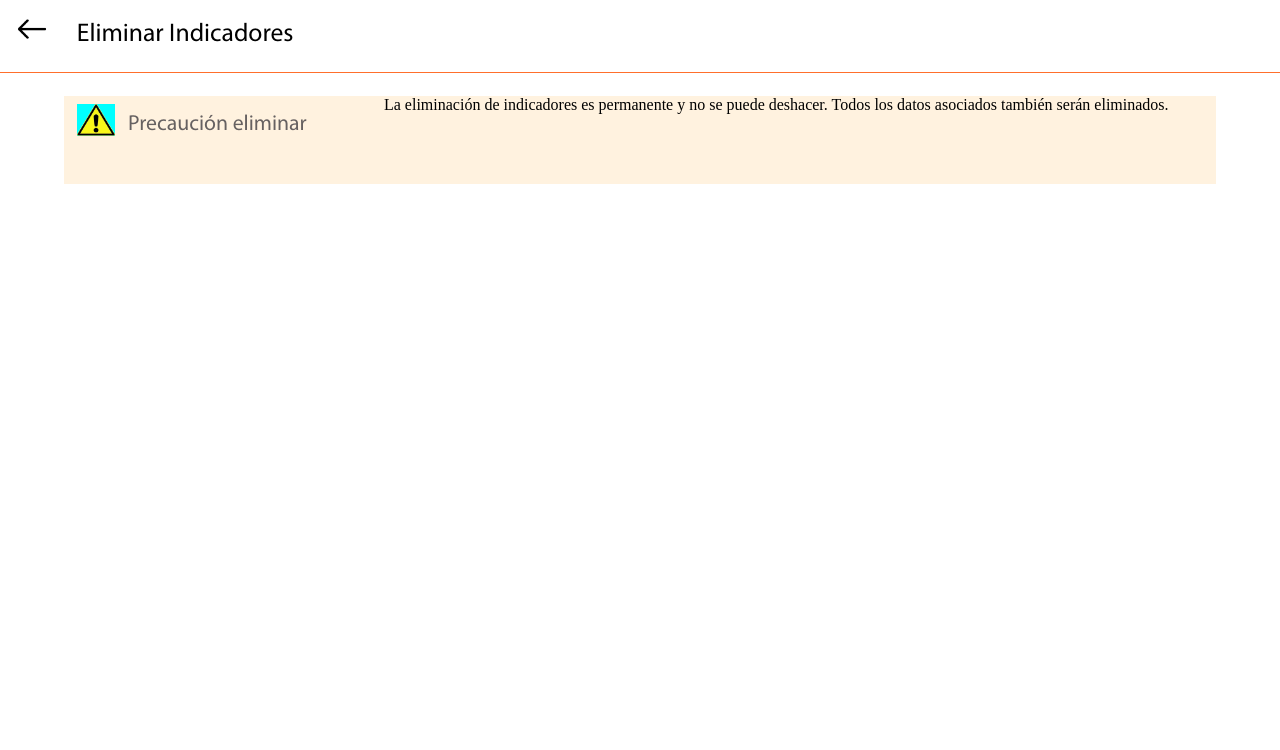
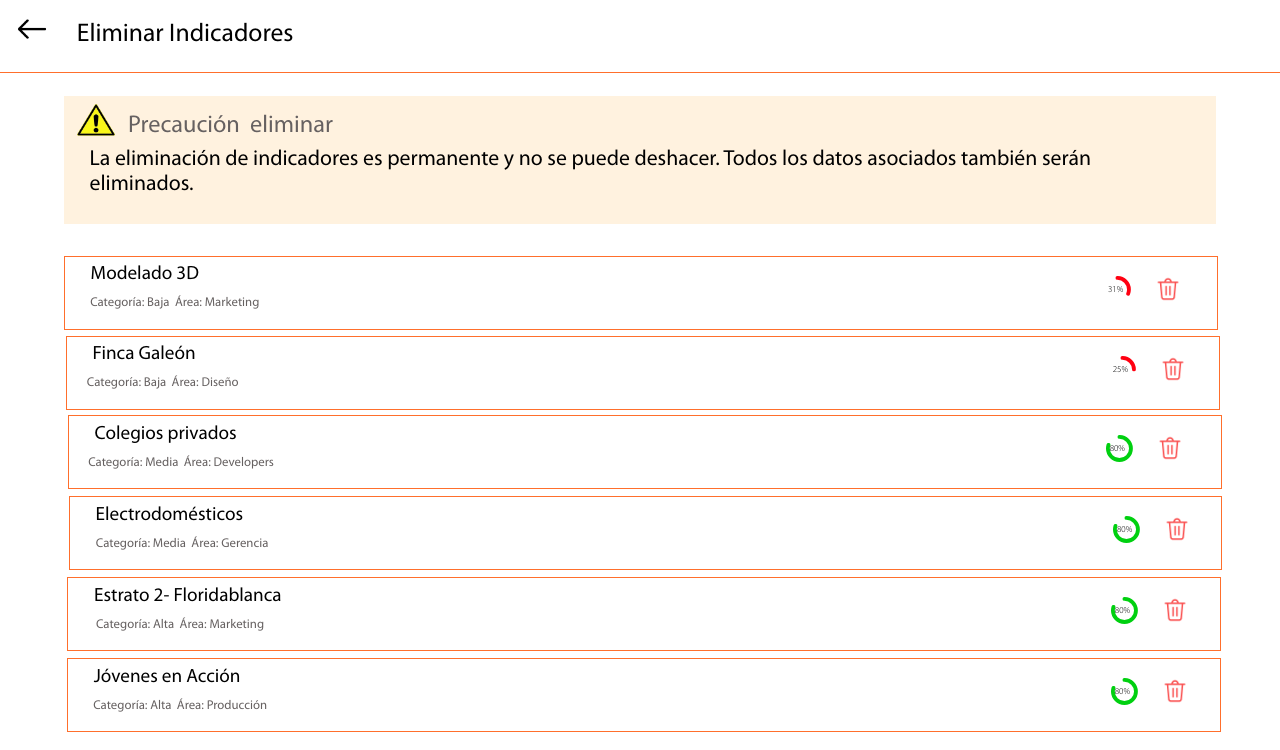
Before and after one commit to Sarasofia1214/Proyecto_HTML_S1_DiazSara-QuinonezSantiago, a plain HTML site: page index/index5.html in a window 1280 px wide. Drawn offline with Linux system fonts and the light colour scheme.

Commit message:
feat: :sparkles: Adding the eliminar index

```diff
--- a/index/index5.html
+++ b/index/index5.html
@@ -4,7 +4,7 @@
     <meta charset="UTF-8">
     <meta name="viewport" content="width=device-width, initial-scale=1.0">
     <title>Basura</title>
-    <link rel="stylesheet" href="../style/style5.css">
+    <link rel="stylesheet" href="../style/style6.css">
 
 </head>
 <body>
@@ -16,9 +16,75 @@
         <div class="danger_box">
             <img class="danger" src="../images/peligro-removebg-preview.png" alt="">
             <div class="danger_title">Precaución eliminar</div>
-            <div class="danger_text">La eliminación de indicadores es permanente y no se puede deshacer. Todos los datos asociados también serán eliminados.</div>
+            <div ><pre class="danger_text" >La eliminación de indicadores es permanente y no se puede deshacer. Todos los datos asociados también serán
+eliminados.</pre></div>
+        </div>
+        <div class="box1">
+            <div class="box1_title">Modelado 3D</div>
+            <div><pre class="box1_text">Categoría: Baja  Área: Marketing</pre></div>
+            <img class="basura" src="../images/trash.png" alt="">
+            <div class="porcentaje" style="--porcentaje: 31; --color:  rgb(255,0,17)">
+                <svg width="2.1vw" height="2.1vw">
+                    <circle r="0.9vw" cx="50%" cy="50%" pathlength="100"/>
+                </svg>
+                <span>31%</span>
+            </div>
         </div>
 
+        <div class="box2">
+            <div class="box2_title">Finca Galeón</div>
+            <div><pre class="box2_text">Categoría: Baja  Área: Diseño</pre></div>
+            <img class="basura1" src="../images/trash.png" alt="">
+            <div class="porcentaje" style="--porcentaje: 25; --color: rgb(255,0,17)">
+                <svg width="2.1vw" height="2.1vw">
+                    <circle r="0.9vw" cx="50%" cy="50%" pathlength="100"/>
+                </svg>
+                <span>25%</span>
+            </div>
+        </div>
+
+         <div class="box3">
+            <div class="box3_title">Colegios privados</div>
+            <div><pre class="box3_text">Categoría: Media  Área: Developers</pre></div>
+            <img class="basura2" src="../images/trash.png">
+            <div class="porcentaje" style="--porcentaje: 80; --color: rgb(0,208,16)">
+                <svg width="2.1vw" height="2.1vw">
+                    <circle r="0.9vw" cx="50%" cy="50%" pathlength="100"/>
+                </svg>
+                <span>80%</span>
+            </div>
+        <div class="box4">
+            <div class="box4_title">Electrodomésticos</div>
+            <div><pre class="box4_text">Categoría: Media  Área: Gerencia</pre></div>
+            <img class="basura3" src="../images/trash.png" alt="">
+            <div class="porcentaje" style="--porcentaje: 80; --color: rgb(0,208,16)">
+                <svg width="2.1vw" height="2.1vw">
+                    <circle r="0.9vw" cx="50%" cy="50%" pathlength="100"/>
+                </svg>
+                <span>80%</span>
+            </div>
+            <div class="box5">
+                <div class="box5_title">Estrato 2- Floridablanca</div>
+                <div><pre class="box5_text">Categoría: Alta  Área: Marketing</pre></div>
+                <img class="basura4" src="../images/trash.png" alt="">
+                <div class="porcentaje" style="--porcentaje: 80; --color: rgb(0,208,16)">
+                    <svg width="2.1vw" height="2.1vw">
+                        <circle r="0.9vw" cx="50%" cy="50%" pathlength="100"/>
+                    </svg>
+                    <span>80%</span>
+                </div>
+
+
+                <div class="box6">
+                    <div class="box6_title">Jóvenes en Acción</div>
+                    <div><pre class="box6_text">Categoría: Alta  Área: Producción</pre></div>
+                    <img class="basura5" src="../images/trash.png" alt="">
+                    <div class="porcentaje" style="--porcentaje: 80; --color: rgb(0,208,16)">
+                        <svg width="2.1vw" height="2.1vw">
+                            <circle r="0.9vw" cx="50%" cy="50%" pathlength="100"/>
+                        </svg>
+                        <span>80%</span>
+                    </div>
 
     </div>
 </body>
--- a/style/style5.css
+++ /dev/null
@@ -1,66 +0,0 @@
-@font-face {
-    font-family: "Font";
-    src: url(../fonts/MYRIADPRO-REGULAR.OTF);
-}
-
-@font-face {
-    font-family: "Font2";
-    src: url(../fonts/MyriadPro-Light.otf);
-}
-body{
-    margin: 0%;
-
-}
-
-.eliminar_seccion{
-    display: flex;
-    margin-top: -1vh;
-    width: 100vw;
-    height: 100vh;
-
-}
-.title_box{
-    width: 100%;
-    height: 10vh;
-    border-bottom: 0.2ch solid  #ff6f2c;
-
-}
-.title{
-    font-family: "Font";
-    font-size: 2vw;
-    margin-top: 3.5vh;
-    margin-left: 6vw;
-}
-.back{
-    width: 3vw;
-    margin-top: -5vh;
-    margin-left:1vw;
-    position: absolute;
-}
-.danger_box{
-    display: flex;
-    width: 90vw;
-    height: 11vh;
-    margin-top: 13vh;
-    margin-left: -95vw;
-    background-color: #FFF2DF;
-}
-.danger{
-    width: 3vw;
-    height: 4vh;
-    margin-left: 1vw;
-    margin-top: 1vh;
-    background-color: aqua;
-}
-.danger_title{
-    font-family: "Font";
-    font-size: 1.7vw;
-    margin-top: 2vh;
-    color: #666161  ;
-    margin-left: 1vw;
-    width: 20vw;
-    height: 4vh;
-}
-.danger_text{
-
-}
--- /dev/null
+++ b/style/style6.css
@@ -0,0 +1,251 @@
+@font-face {
+    font-family: "Font";
+    src: url(../fonts/MYRIADPRO-REGULAR.OTF);
+}
+
+@font-face {
+    font-family: "Font2";
+    src: url(../fonts/MyriadPro-Light.otf);
+}
+body{
+    margin: 0%;
+
+}
+
+.eliminar_seccion{
+    display: flex;
+    margin-top: -1vh;
+    width: 100vw;
+    height: 100vh;
+
+}
+.title_box{
+    width: 100%;
+    height: 10vh;
+    border-bottom: 0.2ch solid  #ff6f2c;
+
+}
+.title{
+    font-family: "Font";
+    font-size: 2vw;
+    margin-top: 3.5vh;
+    margin-left: 6vw;
+}
+.back{
+    width: 3vw;
+    margin-top: -5vh;
+    margin-left:1vw;
+    position: absolute;
+}
+.danger_box{
+    display: flex;
+    width: 90vw;
+    height: 16vh;
+    margin-top: 13vh;
+    margin-left: -95vw;
+    background-color: #FFF2DF;
+}
+.danger{
+    width: 3vw;
+    height: 4vh;
+    margin-left: 1vw;
+    margin-top: 1vh;
+
+}
+.danger_title{
+    font-family: "Font";
+    font-size: 1.9vw;
+    margin-top: 2vh;
+    color: #666161  ;
+    margin-left: 1vw;
+    width: 20vw;
+    height: 4vh;
+    font-weight: 500;
+    word-spacing: 0.4vw;
+}
+
+.danger_text{
+    position: fixed;
+    font-family: "Font";
+    font-weight: 500;
+
+    font-size: 1.7vw;
+    margin: 4vw 05vw 0vw -23vw ;
+}
+.box1{
+    border: 0.1ch solid #ff6f2c ;
+    display: flex;
+    width: 90vw;
+    height: 9vh;
+    margin-top: 33vh;
+    margin-left: -90vw;
+}
+.box1_title{
+    font-family: "Font";
+    font-size: 1.5vw;
+    margin: 0.5vw 0px 0px 2vw;
+}
+.box1_text{
+    font-family: "Font";
+    font-size: 1vw;
+    color: #666161;
+    margin: 3vw 0px 0px -8.5vw;
+}
+.basura{
+    width: 2vw;
+    height: 2vw;
+    margin: 1.5vw 0vw 0vw 70vw;
+}
+.porcentaje{
+    margin: 1.5vw 0vw 0vw -6vw;
+    position: relative;
+}
+.porcentaje span{
+    font-size: 0.7vw;
+    font-family: "Font2";
+    position: absolute;
+    top: 0%;
+    bottom: 0%;
+    left: 0%;
+    right: 0%;
+    margin-top: 0.6vw;
+    margin-left: 0.3vw;
+}
+circle{
+    fill: none;
+    stroke: var(--color);
+    stroke-width: 0.3vw;
+    stroke-dasharray: var(--porcentaje) 100;
+    transform: rotate(-90deg);
+    transform-origin: 50%;
+    stroke-linecap: round;
+}
+.box2{
+    border: 0.1ch solid #ff6f2c ;
+    display: flex;
+    width: 90vw;
+    height: 9vh;
+    margin-top: 43vh;
+    margin-left: -90vw;
+}
+.box2_title{
+    font-family: "Font";
+    font-size: 1.5vw;
+    margin: 0.5vw 0px 0px 2vw;
+}
+.box2_text{
+    font-family: "Font";
+    font-size: 1vw;
+    color: #666161;
+    margin: 3vw 0px 0px -8.5vw;
+}
+.basura1{
+    width: 2vw;
+    height: 2vw;
+    margin: 1.5vw 0vw 0vw 72vw;
+
+}
+.box3{
+    border: 0.1ch solid #ff6f2c ;
+    display: flex;
+    width: 90vw;
+    height: 9vh;
+    margin-top: 52.9vh;
+    margin-left: -90vw;
+}
+.box3_title{
+    font-family: "Font";
+    font-size: 1.5vw;
+    position: fixed;
+    margin: 0.5vw 0px 0px 2vw;
+}
+.box3_text{
+    font-family: "Font";
+    font-size: 1vw;
+    color: #666161;
+    margin: 3vw 0px 0px 1.5vw;
+    position: fixed;
+}
+.basura2{
+    width: 2vw;
+    height: 2vw;
+    margin: 1.5vw 0vw 0vw 85vw;
+}
+
+.box4{
+    border: 0.1ch solid #ff6f2c ;
+    display: flex;
+    width: 90vw;
+    height: 9vh;
+    margin-top: 10vh;
+    margin-left: -83.1vw;
+}
+.box4_title{
+    font-family: "Font";
+    font-size: 1.5vw;
+    margin: 0.5vw 0px 0px 2vw;
+}
+.box4_text{
+    font-family: "Font";
+    font-size: 1vw;
+    color: #666161;
+    margin: 3vw 0px 0px -11.5vw;
+}
+.basura3{
+    width: 2vw;
+    height: 2vw;
+    margin: 1.5vw 0vw 0vw 70vw;
+}
+
+
+.box5{
+    border: 0.1ch solid #ff6f2c ;
+    display: flex;
+    width: 90vw;
+    height: 9vh;
+    margin-top: 10vh;
+    margin-left: -83.8vw;
+}
+.box5_title{
+    font-family: "Font";
+    font-size: 1.5vw;
+    margin: 0.5vw 0px 0px 2vw;
+}
+.box5_text{
+    font-family: "Font";
+    font-size: 1vw;
+    color: #666161;
+    margin: 3vw 0px 0px -14.5vw;
+    position: fixed;
+}
+.basura4{
+    width: 2vw;
+    height: 2vw;
+    margin: 1.5vw 0vw 0vw 68.8vw;
+}
+.box6{
+    border: 0.1ch solid #ff6f2c ;
+    display: flex;
+    width: 90vw;
+    height: 9vh;
+    margin-top: 10vh;
+    margin-left: -0.1vw;
+    position: fixed;
+}
+.box6_title{
+    font-family: "Font";
+    font-size: 1.5vw;
+    margin: 0.5vw 0px 0px 2vw;
+}
+.box6_text{
+    font-family: "Font";
+    font-size: 1vw;
+    color: #666161;
+    margin: 3vw 0px 0px -11.5vw;
+    position: fixed;
+}
+.basura5{
+    width: 2vw;
+    height: 2vw;
+    margin: 1.5vw 0vw 0vw 72vw;
+}
```
Also changed, not shown: index/index4.html (+1 -1 lines), images/trash.png (added).
